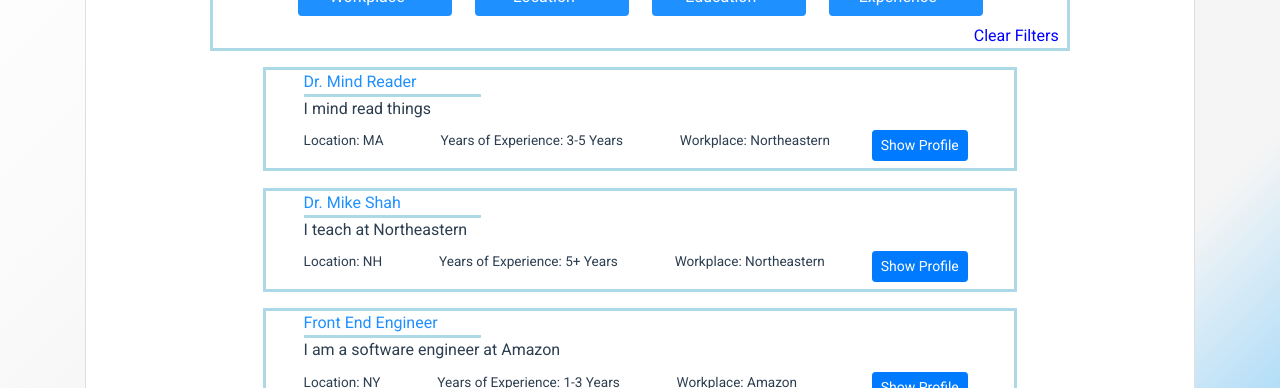
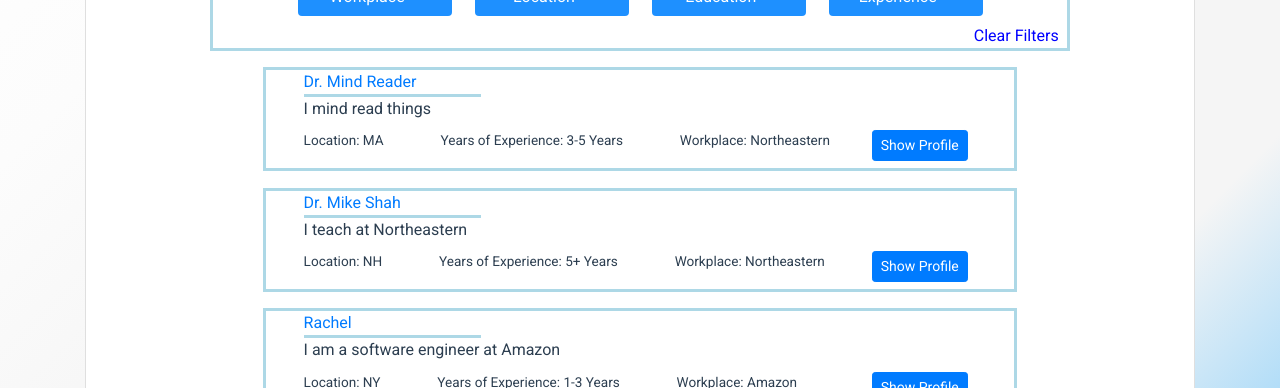
Before and after one commit to jerrylanning/clear-career, a Vue app: page /search-mentors in a window 1280 px wide. Shown: the part 250-638 px from the top of the page. Built offline with nearby package versions, Linux system fonts and the light colour scheme; what vue-graph would draw is missing.

Commit message:
More data

```diff
--- a/src/components/assets/MentorCard.vue
+++ b/src/components/assets/MentorCard.vue
@@ -1,7 +1,7 @@
 <template>
     <div class="mentor-card outlineBox">
         <div class="text-container">
-            <div class="name-box">{{name}}</div>
+            <div class="name-box"><router-link :to="`/mentor-profile/${routeToMentor}`" class="router-link">{{name}}</router-link></div>
             <div class="description-box">{{description}}</div>
             <div class="bottom-box">
                 <div class="credential-box">
@@ -20,6 +20,7 @@
         name: "MentorCard",
         props: {
             name: String,
+            routeToMentor: String,
             description: String,
             location: String,
             yearsOfExperience: String,
--- a/src/components/pages/SearchMentors.vue
+++ b/src/components/pages/SearchMentors.vue
@@ -56,7 +56,8 @@
                 </div>
                 <div class="mentor-card-container">
                     <MentorCard  v-for="mentor in currentMentors" :key="mentor.title" :name="mentor.title" :description="mentor.bio"
-                        :location="mentor.location" :yearsOfExperience="mentor.yearsOfExperience" :workplace="mentor.workplace"/>
+                        :location="mentor.location" :yearsOfExperience="mentor.yearsOfExperience" :workplace="mentor.workplace"
+                        :routeToMentor="mentor.username"/>
                 </div>
                 <!--<b-pagination-->
                         <!--v-model="currentPage"-->
--- a/src/data/mentor_profile.js
+++ b/src/data/mentor_profile.js
@@ -44,5 +44,73 @@ export default [
             }
         ]
 
+    },
+    {
+        username: 'mikeShah',
+        profilePicture: 'https://i0.wp.com/acaweb.org/wp-content/uploads/2018/12/profile-placeholder.png?fit=300%2C300&ssl=1',
+        bio: "I teach kids at Northeastern how to read and write. I enjoy my job and the day to day life is amazing.",
+        title: 'Mike Shah',
+        career: 'Elementary Eduction',
+        yoe: '4',
+        education: [
+            {
+                school: 'UNC',
+                degree: 'Masters in Elementary Educations'
+            }
+        ],
+        workEx: [{
+            company: 'Northeastern',
+            position: 'Elementary SChool teacher.'
+        }],
+        articles: [
+            {
+                title: 'Elementary Education',
+                image: 'https://nationalblueribbonschools.ed.gov/awardwinners/winning/asset/2018/school_photos/18wa107pu_evergreen_elementary_school_original.jpg',
+                description: 'Counting Objects',
+                link: "https://www.iknowit.com/lessons/k-counting-objects-to-5.html"
+            }
+        ],
+        videos: [
+            {
+                title: "Day in the life",
+                link: "https://www.youtube.com/embed/FitCK2-SEiY"
+            }
+        ]
+
+    },
+    {
+        username: 'rachelM',
+        profilePicture: 'https://i0.wp.com/acaweb.org/wp-content/uploads/2018/12/profile-placeholder.png?fit=300%2C300&ssl=1',
+        bio: "I've got a passion for Front End Engineering, something I learned how to do back in High School. I created" +
+            "my own framework and web app (using that framework) at the age of 15, then Amazon bought our company to the tune of 1.5 million dollars." +
+            "I now work at Amazon as a Front End Engineer.",
+        title: 'Rachel',
+        career: 'Front End Engineer',
+        yoe: '2',
+        education: [
+            {
+                school: 'High School',
+                degree: 'N/A'
+            }
+        ],
+        workEx: [{
+            company: 'Amazon',
+            position: 'Software Engineer'
+        }],
+        articles: [
+            {
+                title: 'Front End Frameworks',
+                image: 'https://cdn-media-1.freecodecamp.org/images/1*L3Y8gEdaVoQQo9axLR_9mg.jpeg',
+                description: 'New Frameworks in the world of the front end',
+                link: "https://existek.com/blog/top-front-end-frameworks-2019/"
+            }
+        ],
+        videos: [
+            {
+                title: 'Day in the life',
+                link: "https://www.youtube.com/embed/CsmiQICz7NU"
+            }
+        ]
+
     }
 ]
--- a/src/data/users.js
+++ b/src/data/users.js
@@ -55,7 +55,7 @@ export default [
         username: "rachelM",
         password: "password",
         firstName: "Rachel",
-        title: "Front End Engineer",
+        title: "Rachel",
         lastName: "Malden",
         email: "rachelM@hci.com",
         type: "mentor",
```
